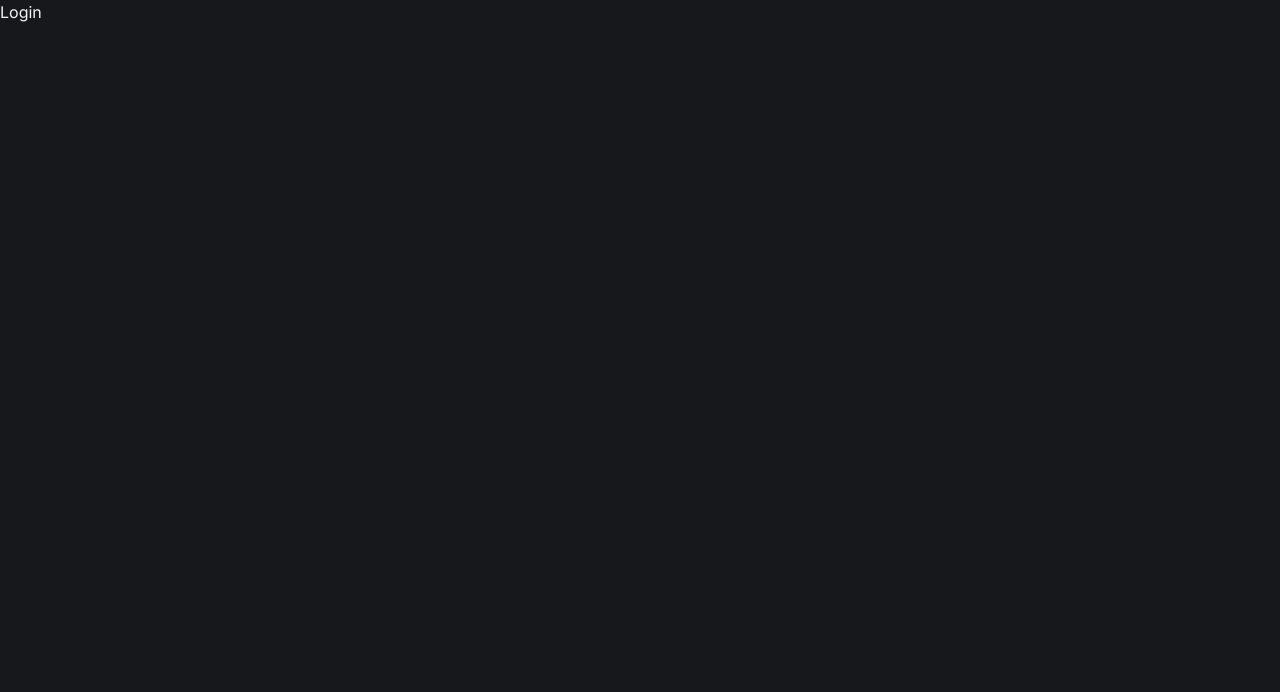
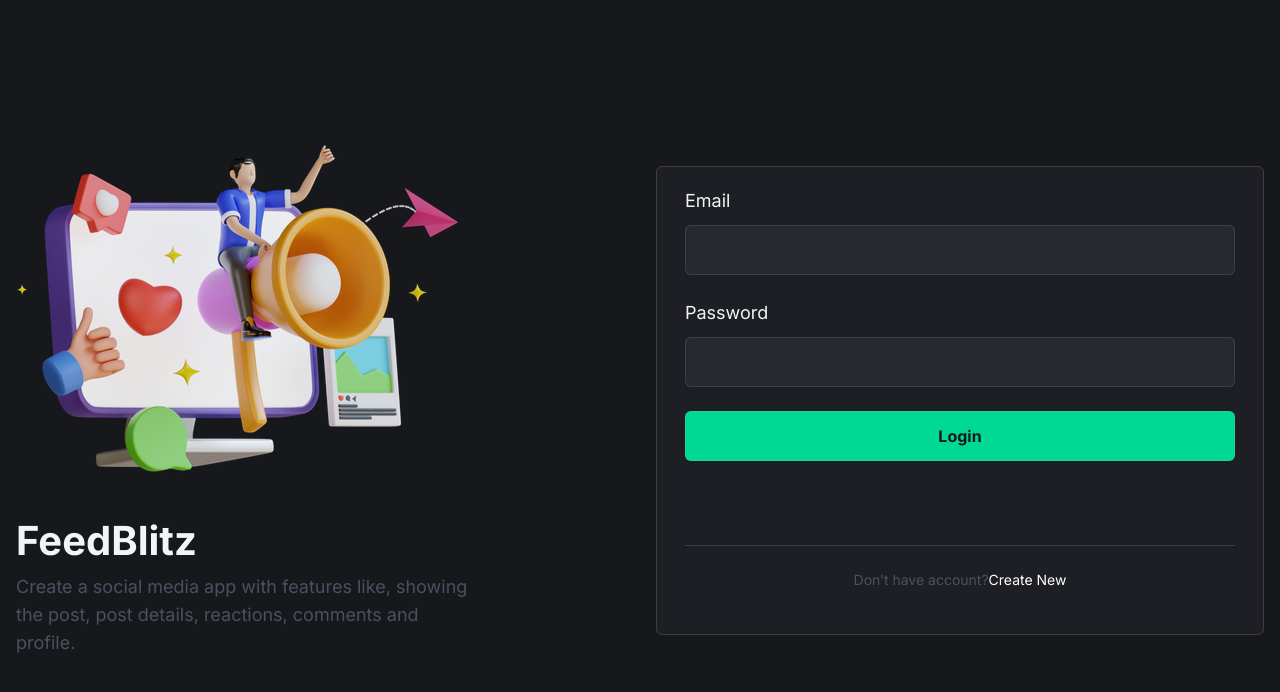
Before and after one commit to tonmoy-dev/feed-blitz-app, a React (Vite) app: page /login in a window 1280 px wide. Shown: the top 692 px of the page. Built offline with nearby package versions, Linux system fonts and the light colour scheme.

Commit message:
login page template and functionalities added

```diff
--- a/package.json
+++ b/package.json
@@ -14,6 +14,7 @@
     "@tailwindcss/typography": "^0.5.10",
     "react": "^18.2.0",
     "react-dom": "^18.2.0",
+    "react-hook-form": "^7.51.0",
     "react-router-dom": "^6.22.2"
   },
   "devDependencies": {
--- /dev/null
+++ b/src/components/auth/LoginForm.jsx
@@ -0,0 +1,55 @@
+import { useForm } from "react-hook-form";
+import Field from "../utility/Field";
+
+export default function LoginForm() {
+  const {
+    register,
+    handleSubmit,
+    formState: { errors },
+  } = useForm();
+
+  const handleFormSubmit = (formData) => {
+    console.log(formData);
+  };
+  return (
+    <>
+      <form
+        className="border-b border-[#3F3F3F] pb-10 lg:pb-[60px]"
+        onSubmit={handleSubmit(handleFormSubmit)}
+      >
+        <Field label="Email" error={errors.email}>
+          <input
+            type="email"
+            name="email"
+            id="email"
+            {...register("email", { required: "Email is required!" })}
+            className={`auth-input ${errors.email ? "border-red-500" : ""}`}
+          />
+        </Field>
+        <Field label="Password" error={errors.password}>
+          <input
+            type="password"
+            name="password"
+            id="password"
+            {...register("password", {
+              required: "Password is required!",
+              minLength: {
+                value: 4,
+                message: "Password must be at least 4 characters",
+              },
+            })}
+            className={`auth-input ${errors.email ? "border-red-500" : ""}`}
+          />
+        </Field>
+        <Field>
+          <button
+            className="auth-input bg-lwsGreen font-bold text-deepDark transition-all hover:opacity-90"
+            type="submit"
+          >
+            Login
+          </button>
+        </Field>
+      </form>
+    </>
+  );
+}
--- /dev/null
+++ b/src/components/utility/Field.jsx
@@ -0,0 +1,32 @@
+/* eslint-disable react/prop-types */
+import { Children } from "react";
+
+export default function Field({ label, children, htmlFor, error }) {
+  const id = htmlFor || getChildId(children);
+
+  return (
+    <div className="form-control">
+      {label && (
+        <label htmlFor={id} className="auth-label">
+          {label}
+        </label>
+      )}
+      {children}
+      {!!error && (
+        <div role="alert" className="text-red-600">
+          {error?.message}
+        </div>
+      )}
+    </div>
+  );
+}
+
+// getting id from children props
+const getChildId = (children) => {
+  const childEl = Children.only(children);
+
+  // checking for there is any id in children or not!
+  if ("id" in childEl.props) {
+    return childEl.props.id;
+  }
+};
--- a/src/pages/Login.jsx
+++ b/src/pages/Login.jsx
@@ -1,7 +1,47 @@
+import { Link } from "react-router-dom";
+import authIllustration from "../assets/images/auth_illustration.png";
+import LoginForm from "../components/auth/LoginForm";
+
 export default function Login() {
   return (
-    <>
-      <div>Login</div>
-    </>
+    <main className="flex min-h-screen items-center justify-center bg-deepDark py-8">
+      <div className="max-w-[1368px] flex-1">
+        <div className="container grid items-center gap-8 lg:grid-cols-2">
+          {/*  illustration and title  */}
+          <div>
+            <img
+              className="mb-12 max-w-full max-lg:hidden"
+              src={authIllustration}
+              alt="auth_illustration"
+            />
+            <div>
+              <h1 className="mb-3 text-4xl font-bold lg:text-[40px]">
+                FeedBlitz
+              </h1>
+              <p className="max-w-[452px] text-gray-600/95 lg:text-lg">
+                Create a social media app with features like, showing the post,
+                post details, reactions, comments and profile.
+              </p>
+            </div>
+          </div>
+          {/*  login form */}
+          <div className="card">
+            {/* form */}
+            <LoginForm />
+            <div className="py-4 lg:py-6">
+              <p className="text-center text-xs text-gray-600/95 lg:text-sm">
+                Don’t have account?
+                <Link
+                  class="text-white transition-all hover:text-lwsGreen hover:underline"
+                  to="/register"
+                >
+                  Create New
+                </Link>
+              </p>
+            </div>
+          </div>
+        </div>
+      </div>
+    </main>
   );
 }
```
Also changed, not shown: 1 other file (tests, documents, lock files or other folders).
